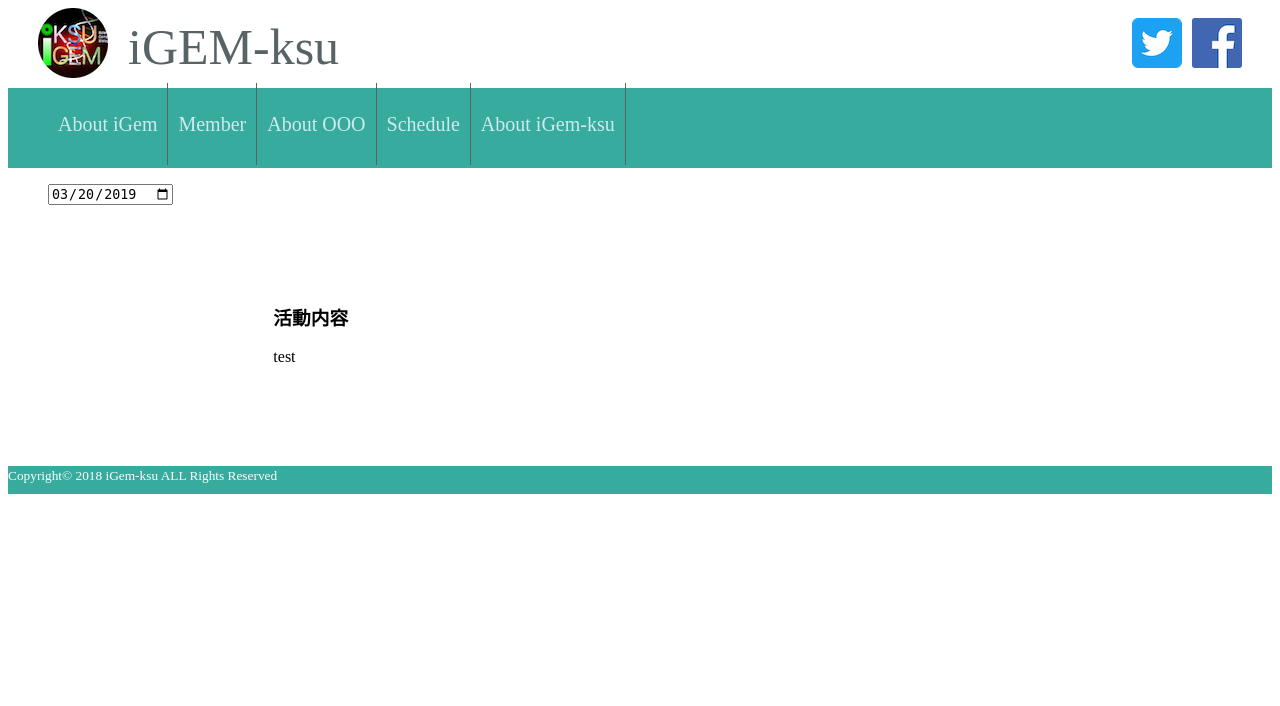
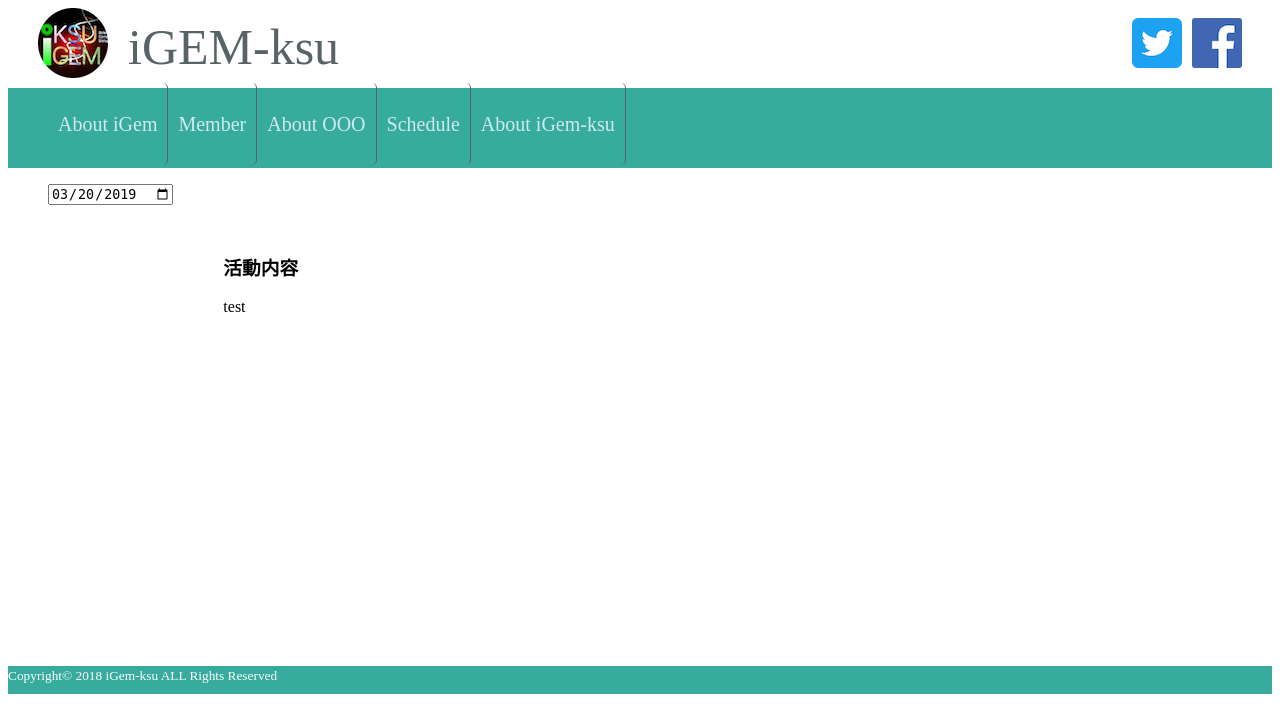
Before and after one commit to sahoI/iGem, a PHP site: page / in a window 1280 px wide. Shown: the top 706 px of the page. Run offline with PHP 8.4, Linux system fonts and the light colour scheme.

Commit message:
headerの右の線に丸みをつけた。

```diff
--- a/css/stylesheet.css
+++ b/css/stylesheet.css
@@ -44,7 +44,8 @@ footer {
   .navigation ul {
     padding-top: 25px; }
   .navigation li a {
-    border-right: 1px solid #586365; }
+    border-right: 1px solid #586365;
+    border-radius: 5px; }
   .navigation a {
     padding: 30px 10px;
     text-decoration: none;
@@ -55,8 +56,11 @@ footer {
     color: #586365;
     background-color: #FFC042; }
 
+.main li {
+  float: left; }
 .main .contents {
-  padding: 100px 100px;
+  padding: 50px 50px;
+  margin-bottom: 300px;
   background-color: white; }
 
 /*# sourceMappingURL=stylesheet.css.map */
--- a/sass/stylesheet.scss
+++ b/sass/stylesheet.scss
@@ -59,6 +59,7 @@ footer {
   }
   li a {
     border-right: 1px solid #586365;
+    border-radius: 5px;
   }
   a {
     padding: 30px 10px;
@@ -74,8 +75,12 @@ footer {
 }
 
 .main {
+  li {
+    float: left;
+  }
   .contents {
-    padding: 100px 100px;
+    padding: 50px 50px;
+    margin-bottom: 300px;
     background-color: white;
     .title {
 
```
